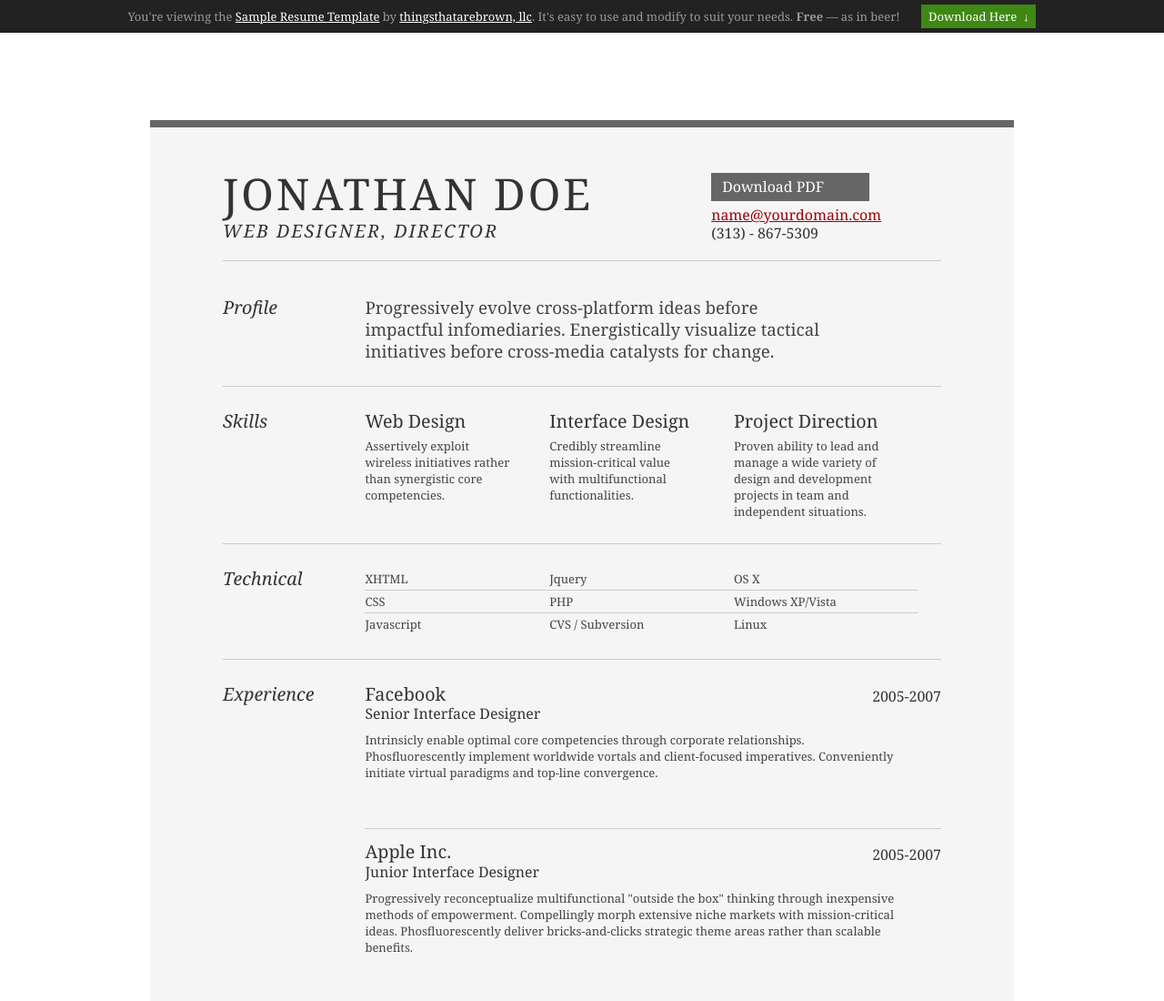
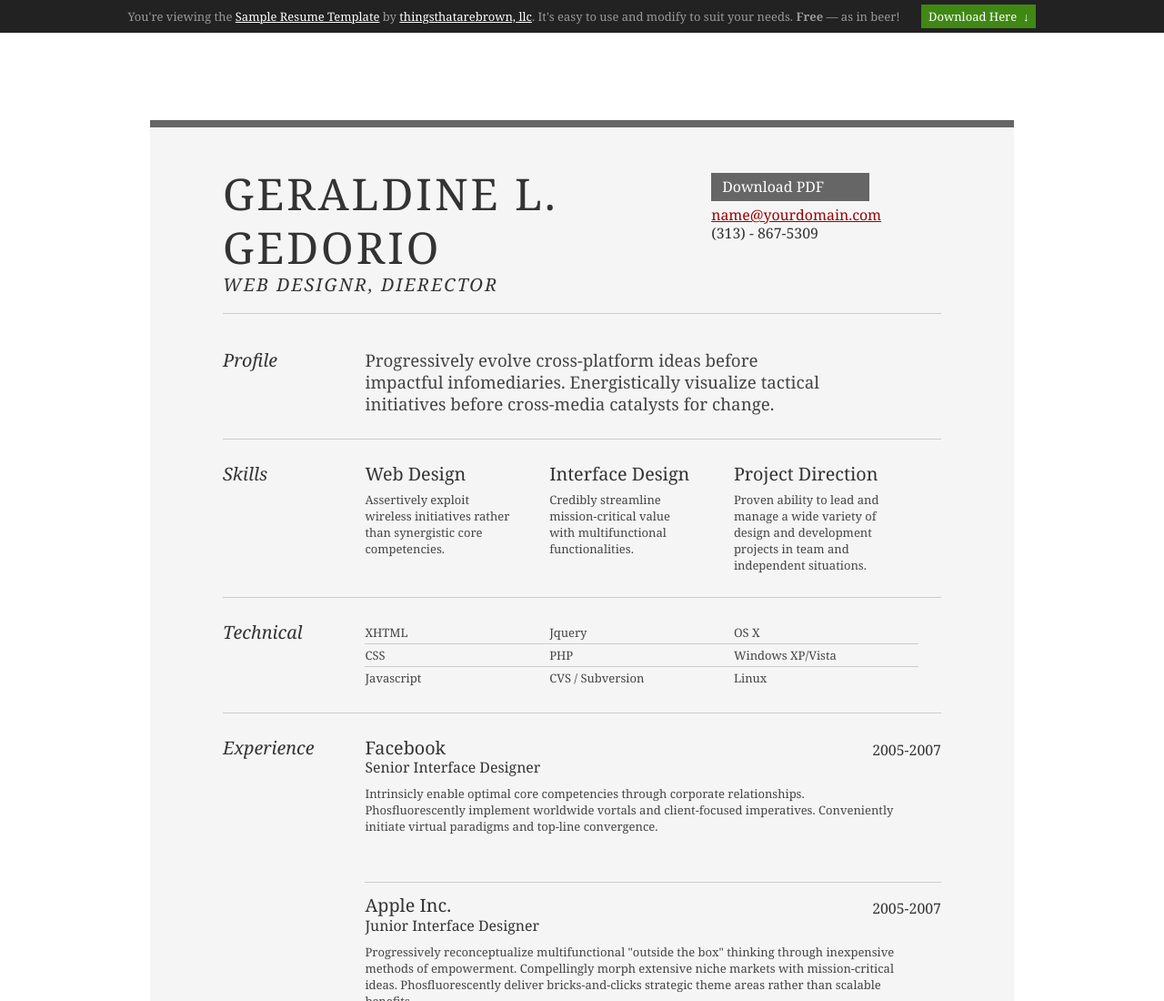
Before and after one commit to gedoriogeraldine/gedoriogeraldine.github.io-2-, a plain HTML site: page index.html in a window 1280 px wide. Shown: the top 1100 px of the page at 91% size. Drawn offline with Linux system fonts and the light colour scheme.

```diff
--- a/index.html
+++ b/index.html
@@ -53,8 +53,8 @@
 		<div id="hd">
 			<div class="yui-gc">
 				<div class="yui-u first">
-					<h1>Jonathan Doe</h1>
-					<h2>Web Designer, Director</h2>
+					<h1>GERALDINE L. GEDORIO</h1>
+					<h2>Web Designr, Dierector</h2>
 				</div>
 
 				<div class="yui-u">
```
